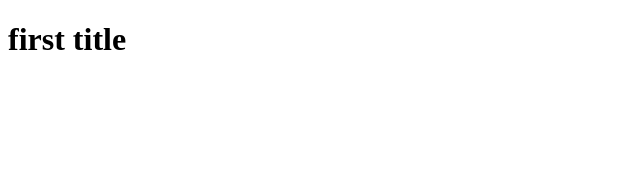
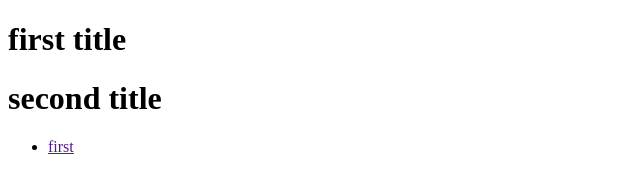
Before and after one commit to SerhiiVizir/my-project1, a plain HTML site: page index.html in a window 1280 px wide. Shown: the whole page, without its empty margins (0-640 px from the left). Drawn offline with Linux system fonts and the light colour scheme.

Commit message:
nav list

```diff
--- a/index.html
+++ b/index.html
@@ -7,7 +7,13 @@
   <title>Document</title>
 </head>
 <body>
+
   <h1> first title</h1>
-
+  <h1> second title</h1>
+  <nav>
+    <ul>
+      <li><a href="">first</a></li>
+    </ul>
+  </nav>
 </body>
 </html>
```
